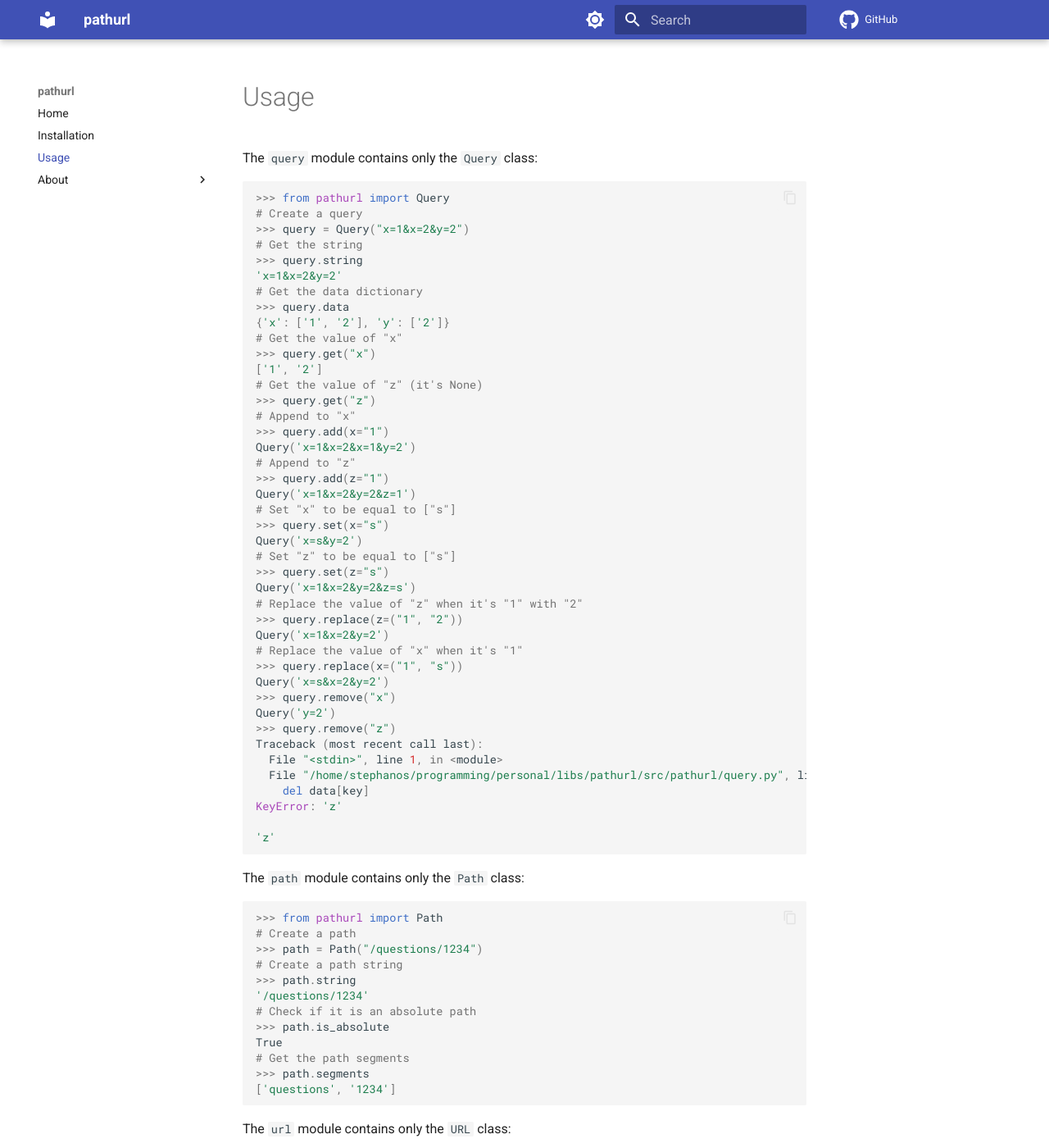
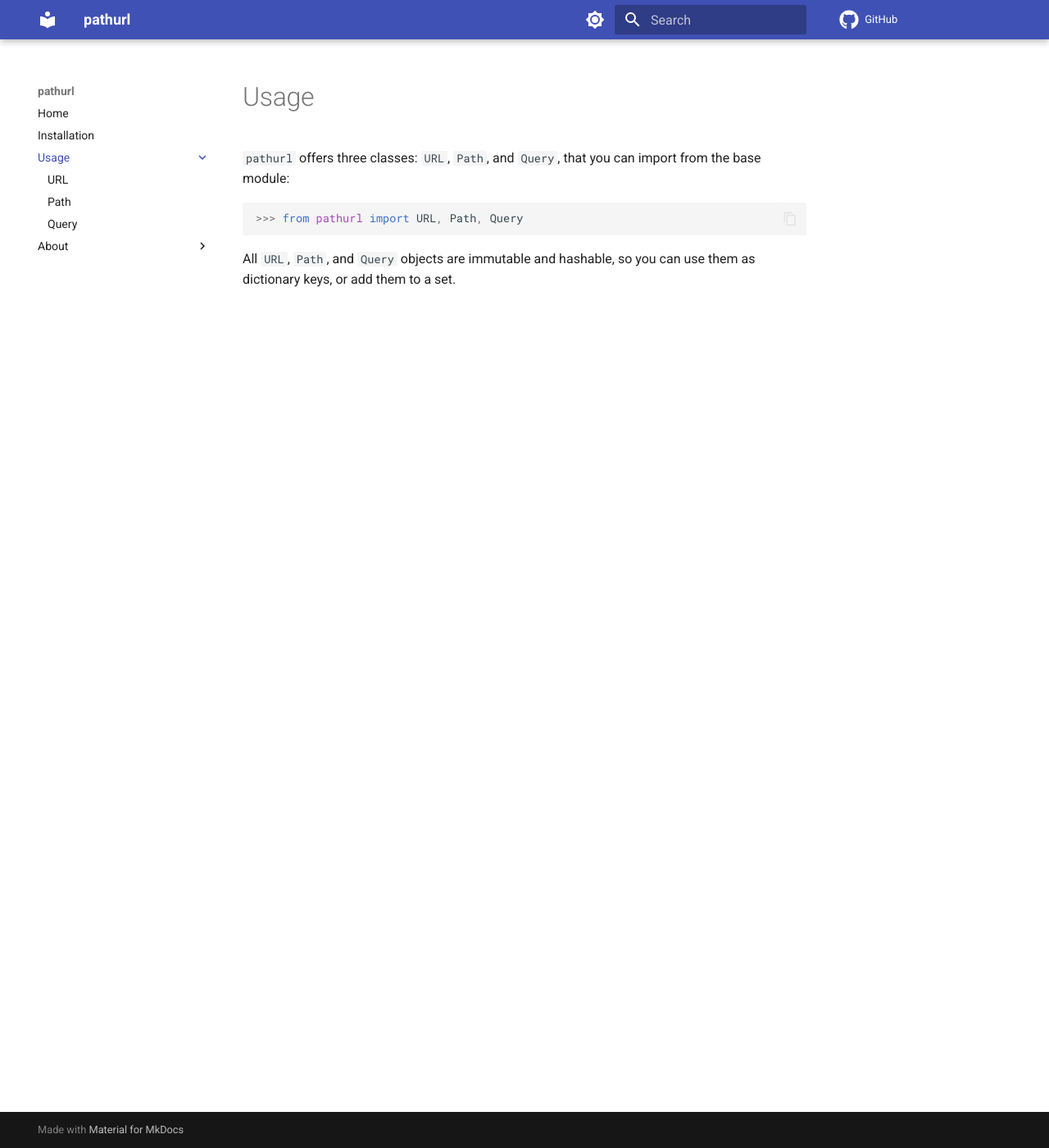
Before and after one commit to spapanik/pathurl, an MkDocs documentation site: the page built from docs/usage/index.md, in a window 1280 px wide and 1400 px high. Shown: the whole window at 82% size. Built offline with MkDocs 1.6.1 and Material for MkDocs 9.7.7, drawn with Linux system fonts in a browser that asks for light colours; comment, search, counter and statistics services are not loaded; some of the changed text lies outside the part shown.

Commit message:
Improve usage instructions

````diff
--- /dev/null
+++ b/docs/usage/index.md
@@ -0,0 +1,11 @@
+# Usage
+
+`pathurl` offers three classes: `URL`, `Path`, and `Query`, that you can import
+from the base module:
+
+```python
+>>> from pathurl import URL, Path, Query
+```
+
+All `URL`, `Path`, and `Query` objects are immutable and hashable,
+so you can use them as dictionary keys, or add them to a set.
--- a/docs/usage.md
+++ b/docs/usage/query.md
@@ -1,42 +1,55 @@
-# Usage
+# Query class
 
-The `query` module contains only the `Query` class:
+The `query` part of a `URL` object can be manipulated with the `Query` class:
 
 ```python
 >>> from pathurl import Query
+
 # Create a query
 >>> query = Query("x=1&x=2&y=2")
+
 # Get the string
 >>> query.string
 'x=1&x=2&y=2'
-# Get the data dictionary
+
+# Get the data dictionary (1)
 >>> query.data
 {'x': ['1', '2'], 'y': ['2']}
+
 # Get the value of "x"
 >>> query.get("x")
 ['1', '2']
+
 # Get the value of "z" (it's None)
 >>> query.get("z")
+
 # Append to "x"
 >>> query.add(x="1")
 Query('x=1&x=2&x=1&y=2')
+
 # Append to "z"
 >>> query.add(z="1")
 Query('x=1&x=2&y=2&z=1')
+
 # Set "x" to be equal to ["s"]
 >>> query.set(x="s")
 Query('x=s&y=2')
+
 # Set "z" to be equal to ["s"]
 >>> query.set(z="s")
 Query('x=1&x=2&y=2&z=s')
+
 # Replace the value of "z" when it's "1" with "2"
 >>> query.replace(z=("1", "2"))
 Query('x=1&x=2&y=2')
+
 # Replace the value of "x" when it's "1"
 >>> query.replace(x=("1", "s"))
 Query('x=s&x=2&y=2')
+
 >>> query.remove("x")
 Query('y=2')
+
 >>> query.remove("z")
 Traceback (most recent call last):
   File "<stdin>", line 1, in <module>
@@ -47,39 +60,10 @@
 'z'
 ```
 
-The `path` module contains only the `Path` class:
+1.  Notice that `query.data` is always of type `dict[str, list[str] | None]`.
 
-```python
->>> from pathurl import Path
-# Create a path
->>> path = Path("/questions/1234")
-# Create a path string
->>> path.string
-'/questions/1234'
-# Check if it is an absolute path
->>> path.is_absolute
-True
-# Get the path segments
->>> path.segments
-['questions', '1234']
-```
+!!! warning "Blank values"
 
-The `url` module contains only the `URL` class:
-
-```python
->>> from pathurl import URL
-# Create a URL
->>> url = URL("https://example.com/questions/")
-# Get the string
->>> url.string
-'https://example.com/questions/'
-# Get the port
->>> url.port
-443
-# Join with a relative path
->>> url.join("1234")
-URL('https://example.com/questions/1234')
-# Replace parts of the URL
->>> url.replace(port=8000, fragment="last")
-URL('https://example.com:8000/questions/#last')
-```
+    Query strings are parsed using `parse_qs(string, keep_blank_values=True)`,
+    therefore the query strings `x=1&y` and `x=1&y=` are equal, but different
+    to `x=1`.
--- a/mkdocs.yml
+++ b/mkdocs.yml
@@ -5,7 +5,11 @@
 nav:
   - Home: README.md
   - Installation: installation.md
-  - Usage: usage.md
+  - Usage:
+      - usage/index.md
+      - URL: usage/url.md
+      - Path: usage/path.md
+      - Query: usage/query.md
   - About:
       - License: LICENSE.md
       - Changelog: CHANGELOG.md
````
Also changed, not shown: docs/usage/path.md (added, +22 -0 lines), docs/usage/url.md (added, +35 -0 lines).
